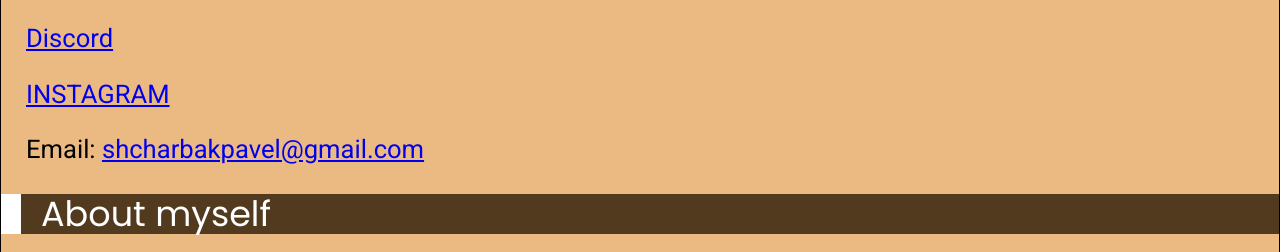
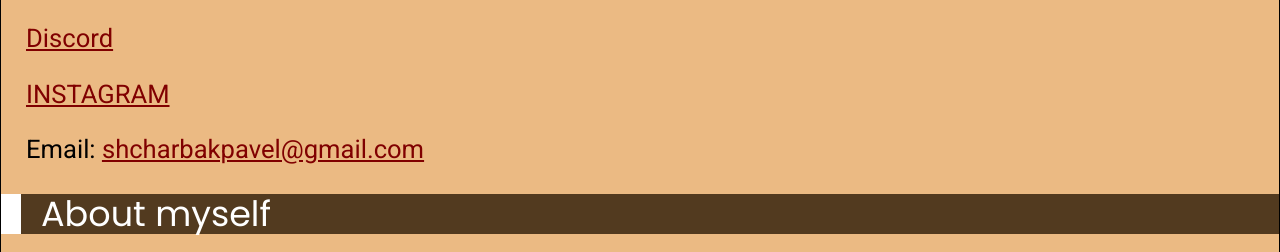
Before and after one commit to PabloEsss/rsschool-cv, a plain HTML site: page index.html in a window 1280 px wide. Shown: the part 548-800 px from the top of the page. Drawn offline with Linux system fonts and the light colour scheme; a web font is replaced by a local one.

Commit message:
fix: mistakes in css code

```diff
--- a/index.html
+++ b/index.html
@@ -36,9 +36,9 @@
             <section class="contacts" id="contacts">
                 <h2 class="section-title">Contacts</h2>
                     <div class="contacts__items">
-                        <p><a href="https://discordapp.com/users/790999331578707989/" class="contcacts__link">Discord</a></p>
-                        <p><a href="https://www.instagram.com/zametki_illusionista/" class="contcacts__link">INSTAGRAM</a></p>
-                        <p>Email: <a href="mailto:shcharbakpavel@gmail.com" class="contcacts__link">shcharbakpavel@gmail.com</a></p>
+                        <p><a href="https://discordapp.com/users/790999331578707989/" class="contacts__link">Discord</a></p>
+                        <p><a href="https://www.instagram.com/zametki_illusionista/" class="contacts__link">INSTAGRAM</a></p>
+                        <p>Email: <a href="mailto:shcharbakpavel@gmail.com" class="contacts__link">shcharbakpavel@gmail.com</a></p>
                     </div>
             </section>
             <section class="summary" id="about-myself">
@@ -99,7 +99,7 @@
     <footer class="footer">
         <div class="container">
             <ul class="footer__list">
-                <li class="footer__item"><a href="https://github.com/PabloEsss/rsschool-cv" class="footer__link">My GitHub</a></li>
+                <li class="footer__item"><a href="https://github.com/PabloEsss/rsschool-cv" class="footer__link"><img src="/rsschool-cv/assets/fonts/github-logo.svg" class="githublogo" alt="github logo">GitHub</a></li>
                 <li class="footer__item"><p class="footer__link">2022 - ...</p></li>
                 <li class="footer__item"><a href="https://rs.school/js-stage0/" class="footer__rss">
                     <img src="/rsschool-cv/assets/fonts/rs_school_js.svg" width="100" height="40" alt="Rolling scope school" class="footer__link"></a></li>
--- a/style.css
+++ b/style.css
@@ -23,7 +23,6 @@ h1 {
     line-height: 53px;
 }
 
-
 h2 {
     color: white;
     font-family: "Poppins";
@@ -43,22 +42,14 @@ h1 {
     background-color: #ebba83;
 }
 
-/* .container {
-    max-width: 1440px;
-    margin: 0 auto;
-} */
-
 .navigation__list {
     display: flex;
-    /* justify-content: flex-end; */
     align-items: center;
     justify-content: space-around;
     list-style: none;
-
 }
 
 .navigation__link {
-
     font-family: "Inika";
     font-style: normal;
     font-weight: 500;
@@ -66,14 +57,12 @@ h1 {
     line-height: 53px;
     padding: 10px 20px;
     line-height: 40px;
-    /* transition: .3s; */
     color: white;
     text-decoration: none;
     transition: color .3s;
 }
 
 .navigation__link:hover {
-    /* color: #ebba83; */
     border-radius: 10px;
     background-color: #523a1f;
 }
@@ -94,18 +83,13 @@ h1 {
     padding-left: 40px;
 }
 
-/* .main-title {
-    display: flex;
-    justify-content: right;
-    padding-right: 200px;
-}
- */
 table {
     width: 100%; /* Ширина таблицы */
     background: white; /* Цвет фона таблицы */
     color: white; /* Цвет текста */
     border-spacing: 1px; /* Расстояние между ячейками */
 }
+
 td, th {
     background: maroon; /* Цвет фона ячеек */
     padding: 5px; /* Поля вокруг текста */
@@ -129,7 +113,6 @@ td, th {
     padding: 0 20px;
     line-height: 30px;
     color: white;
-    text-decoration: none;
 }
 
 .profile {
@@ -160,10 +143,18 @@ td, th {
     padding: 0 25px;
 }
 
-.code-examples__items{
+.code-examples__items {
     padding: 0 25px;
 }
 
 blockquote {
     color: maroon;
 }
+
+.contacts__link {
+    color: maroon;
+}
+
+.githublogo {
+    padding: 0px 10px;
+}
```
Lines whose indentation alone changed are shown as unchanged.
